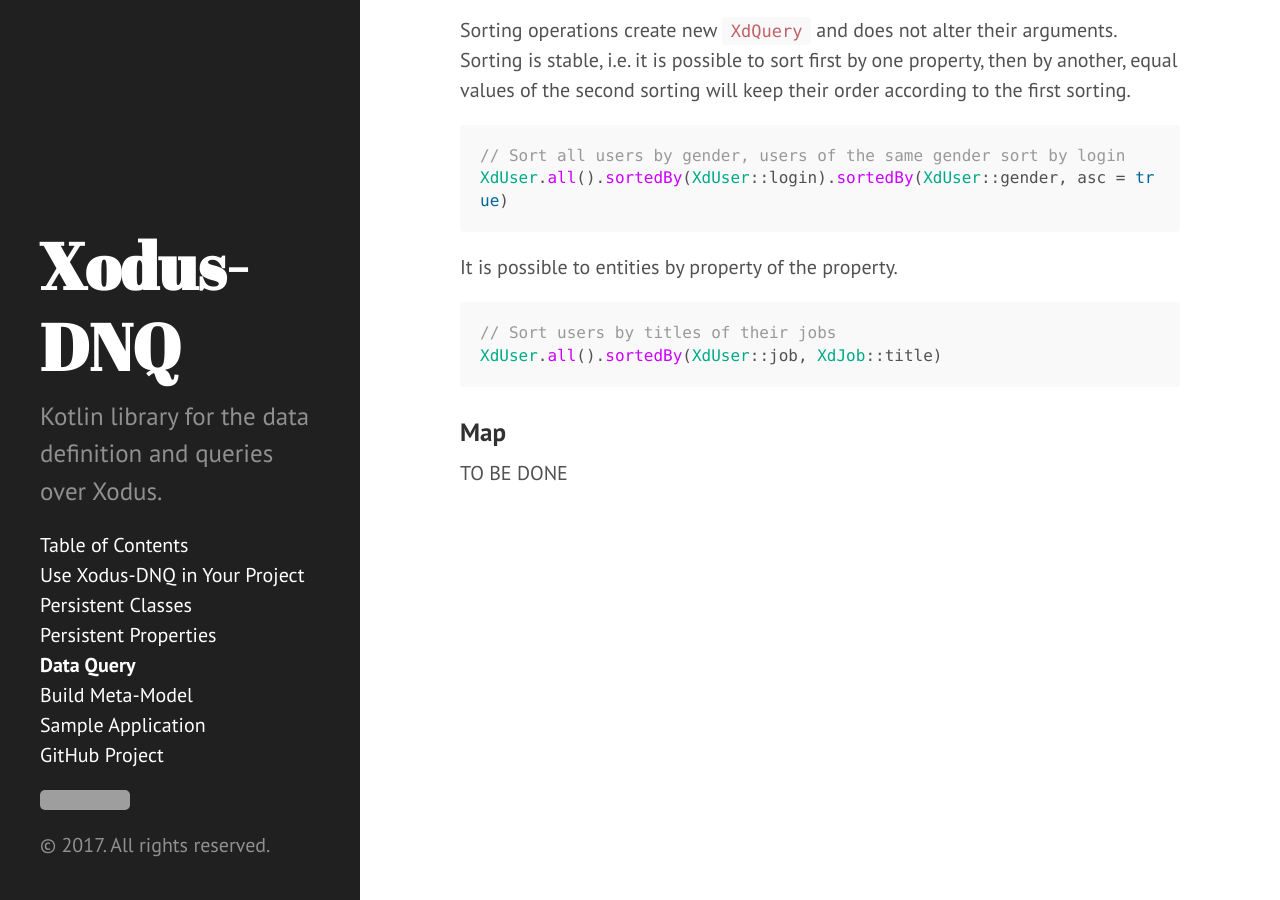
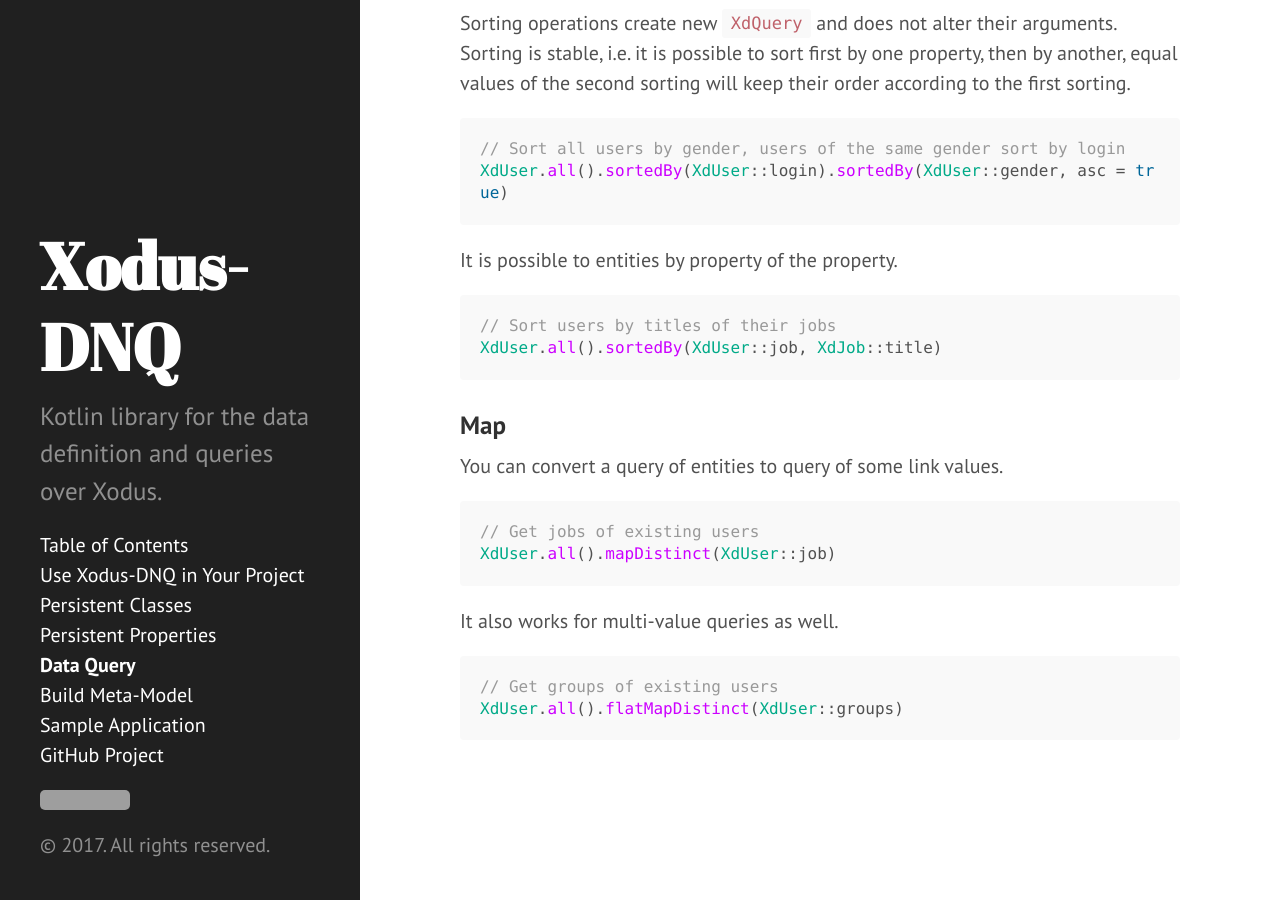
Before and after one commit to JetBrains/xodus-dnq, a Jekyll site: the page built from docs/queries.md, in a window 1280 px wide and 900 px high, scrolled down 2651 px. Built offline with Jekyll 4.4.1, drawn with Linux system fonts in a browser that asks for light colours; some of the changed text lies outside the part shown; grey boxes are pictures that could not be loaded.

Commit message:
Docs: mapDistinct, flatMapDistinct

````diff
--- a/docs/queries.md
+++ b/docs/queries.md
@@ -3,22 +3,22 @@ layout: page
 title: Data Query
 ---
 
-### Transactions
+## Transactions
 All DB-operations should happen in transactions. XdEntities from one transaction can be safely used
 in another one, i.e. one can store a reference to an entity outside a transaction.
 
-### New
+## New entities
 
 ```kotlin
-class User(override val entity: Entity) : XdEntity() {
-    companion object : XdNaturalEntityType<User>()
+class XdUser(override val entity: Entity) : XdEntity() {
+    companion object : XdNaturalEntityType<XdUser>()
 
     var login by xdRequiredStringProp(unique = true)
 }
 
-fun createUser(store: TransientEntityStore, login: String): User {
+fun createUser(store: TransientEntityStore, login: String): XdUser {
     return store.transactional {
-        User.new {
+        XdUser.new {
             this.login = login
         }
     }
@@ -110,4 +110,15 @@ XdUser.all().sortedBy(XdUser::job, XdJob::title)
 ```
 
 ### Map
-TO BE DONE
+
+You can convert a query of entities to query of some link values.
+```kotlin
+// Get jobs of existing users
+XdUser.all().mapDistinct(XdUser::job)
+```
+
+It also works for multi-value queries as well.
+```kotlin
+// Get groups of existing users
+XdUser.all().flatMapDistinct(XdUser::groups)
+```
````
Also changed, not shown: other parts of docs/queries.md (+4 -4 lines).
